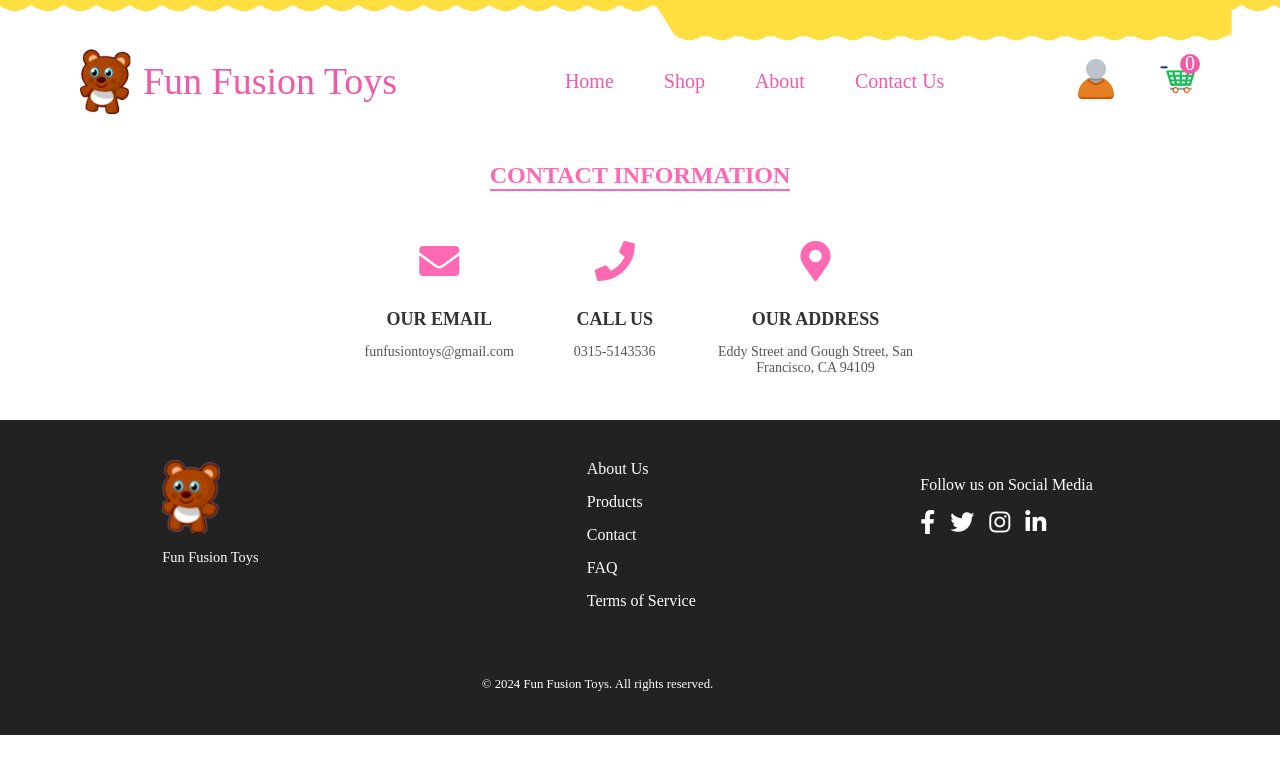
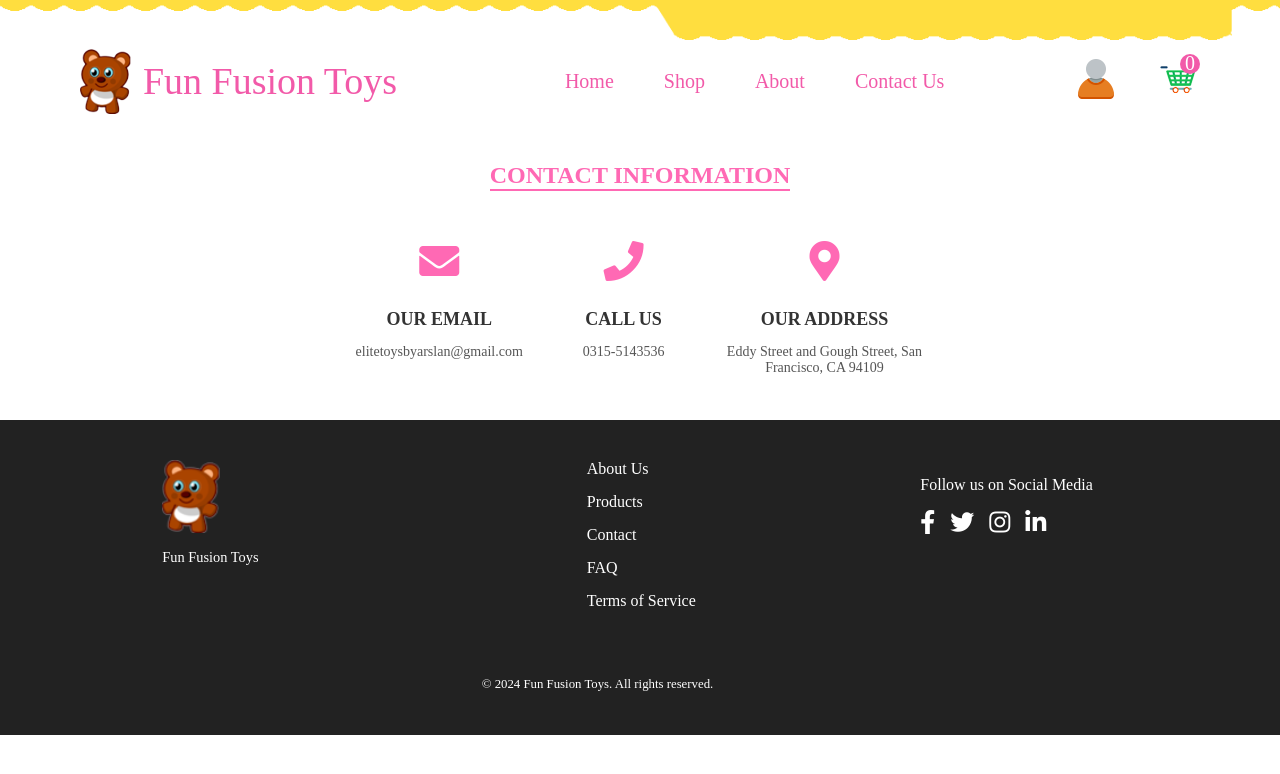
Before and after one commit to arslan-112/Fun-Fusion-Toys, a React (Vite) app in the folder frontend/ToyStore/: page /ContactUs in a window 1280 px wide. Shown: the top 774 px of the page. Built offline with nearby package versions, Linux system fonts and the light colour scheme; a web font is replaced by a local one.

Commit message:
Update ContactUs.jsx

```diff
--- a/frontend/ToyStore/src/Pages/ContactUs.jsx
+++ b/frontend/ToyStore/src/Pages/ContactUs.jsx
@@ -7,7 +7,7 @@ export const ContactUs = () => {
         <div className="contact-item">
           <i className="fas fa-envelope icon"></i>
           <h3>OUR EMAIL</h3>
-          <p>funfusiontoys@gmail.com</p>
+          <p>elitetoysbyarslan@gmail.com</p>
         </div>
         <div className="contact-item">
           <i className="fas fa-phone icon"></i>
```
